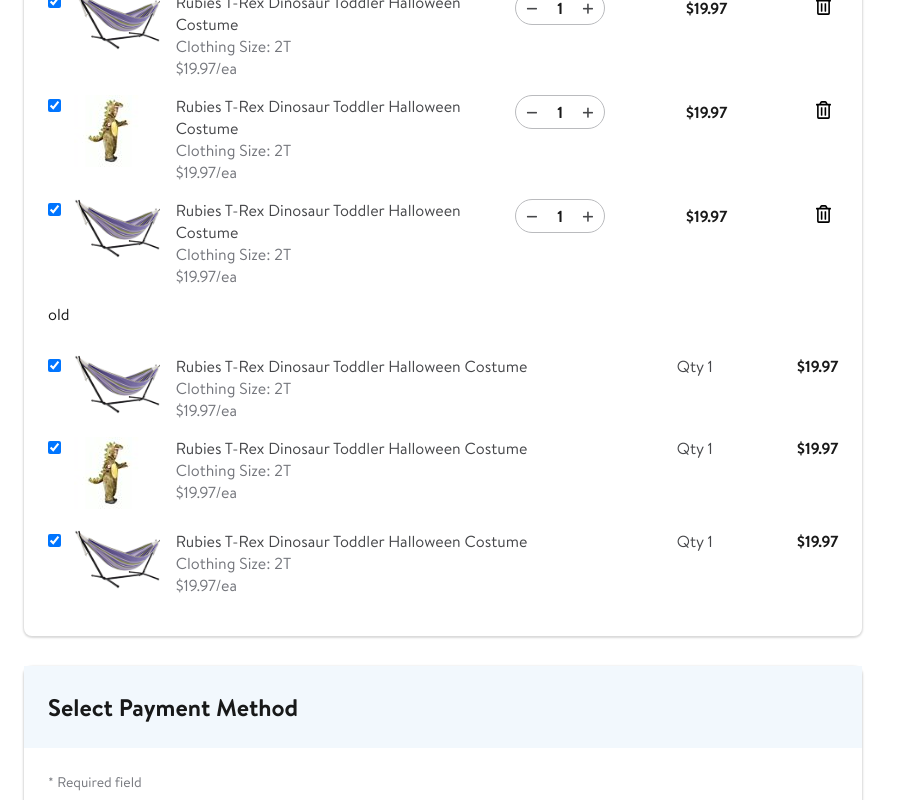
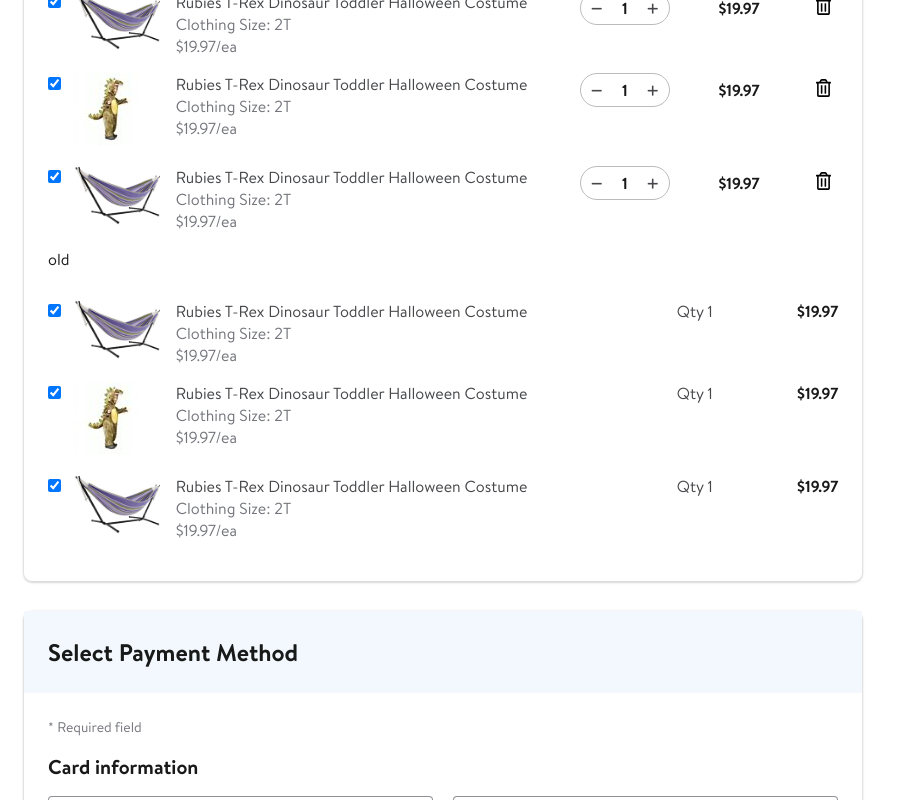
Before and after one commit to dr0n508/checkout, a website: page app/index.html in a window 1280 px wide. Shown: the part 1349-2149 px from the top of the page, without its empty margins (0-903 px from the left). Drawn offline with nearby package versions, Linux system fonts and the light colour scheme.

```diff
--- a/app/index.html
+++ b/app/index.html
@@ -496,7 +496,7 @@
                     </div>
 
                     <div class="flex flex-row w-100">
-                      <div class="f5 flex mh3 flex-column w-50">
+                      <div class="f5 flex mh3 flex-column w-60">
                         <div class="product-title mid-gray">
                           <span class="w_BT">Rubies T-Rex Dinosaur Toddler Halloween Costume</span>
                         </div>
@@ -506,7 +506,7 @@
                         </div>
                       </div>
 
-                      <div class="price-qty flex flex-row justify-between w-50">
+                      <div class="price-qty flex flex-row justify-between w-40">
 
                         <div class="f5">
 
@@ -531,7 +531,7 @@
                 <li class="flex flex-column justify-between flex-auto">
                   <div class="flex flex-row">
                     <div class="checkbox-wrapper">
-                      <label for=""> <input type="checkbox" checked=""> </label>
+                      <label for=""><input type="checkbox" checked=""></label>
                     </div>
 
                     <div class="product-image-wrapper">
@@ -539,7 +539,7 @@
                     </div>
 
                     <div class="flex flex-row w-100">
-                      <div class="f5 flex mh3 flex-column w-50">
+                      <div class="f5 flex mh3 flex-column w-60">
                         <div class="product-title mid-gray">
                           <span class="w_BT">Rubies T-Rex Dinosaur Toddler Halloween Costume</span>
                         </div>
@@ -549,7 +549,7 @@
                         </div>
                       </div>
 
-                      <div class="price-qty flex flex-row justify-between w-50">
+                      <div class="price-qty flex flex-row justify-between w-40">
 
                         <div class="f5">
 
@@ -574,7 +574,7 @@
                 <li class="flex flex-column justify-between flex-auto">
                   <div class="flex flex-row">
                     <div class="checkbox-wrapper">
-                      <label for=""><input class="" id="" type="checkbox" checked=""></label>
+                      <label for=""><input type="checkbox" checked=""></label>
                     </div>
 
                     <div class="product-image-wrapper">
@@ -582,7 +582,7 @@
                     </div>
 
                     <div class="flex flex-row w-100">
-                      <div class="f5 flex mh3 flex-column w-50">
+                      <div class="f5 flex mh3 flex-column w-60">
                         <div class="product-title mid-gray">
                           <span class="w_BT">Rubies T-Rex Dinosaur Toddler Halloween Costume</span>
                         </div>
@@ -592,7 +592,7 @@
                         </div>
                       </div>
 
-                      <div class="price-qty flex flex-row justify-between w-50">
+                      <div class="price-qty flex flex-row justify-between w-40">
 
                         <div class="f5">
 
@@ -644,7 +644,7 @@
                       </div>
 
                       <div class="price-qty flex flex-row w-25">
-                        <div class="f5 mid-gray w-100 pr4"><span>Qty 1</span></div>
+                        <div class="f5 mid-gray w-100"><span>Qty 1</span></div>
                         <div class="f5 bold"><span>$19.97</span></div>
                       </div>
                     </div>
@@ -673,7 +673,7 @@
                       </div>
 
                       <div class="price-qty flex flex-row w-25">
-                        <div class="f5 mid-gray w-100 pr4"><span>Qty 1</span></div>
+                        <div class="f5 mid-gray w-100"><span>Qty 1</span></div>
                         <div class="f5 bold"><span>$19.97</span></div>
                       </div>
                     </div>
@@ -702,7 +702,7 @@
                       </div>
 
                       <div class="price-qty flex flex-row w-25">
-                        <div class="f5 mid-gray w-100 pr4"><span>Qty 1</span></div>
+                        <div class="f5 mid-gray w-100"><span>Qty 1</span></div>
                         <div class="f5 bold"><span>$19.97</span></div>
                       </div>
                     </div>
--- a/app/scss/main.scss
+++ b/app/scss/main.scss
@@ -116,6 +116,10 @@
 
 .w-75 {
   width: 75%;
+}
+
+.w-60 {
+  width: 60%;
 }
 
 .w-50 {
```
Also changed, not shown: app/_home.html (+11 -11 lines), app/css/main.min.css, 1 other file.
